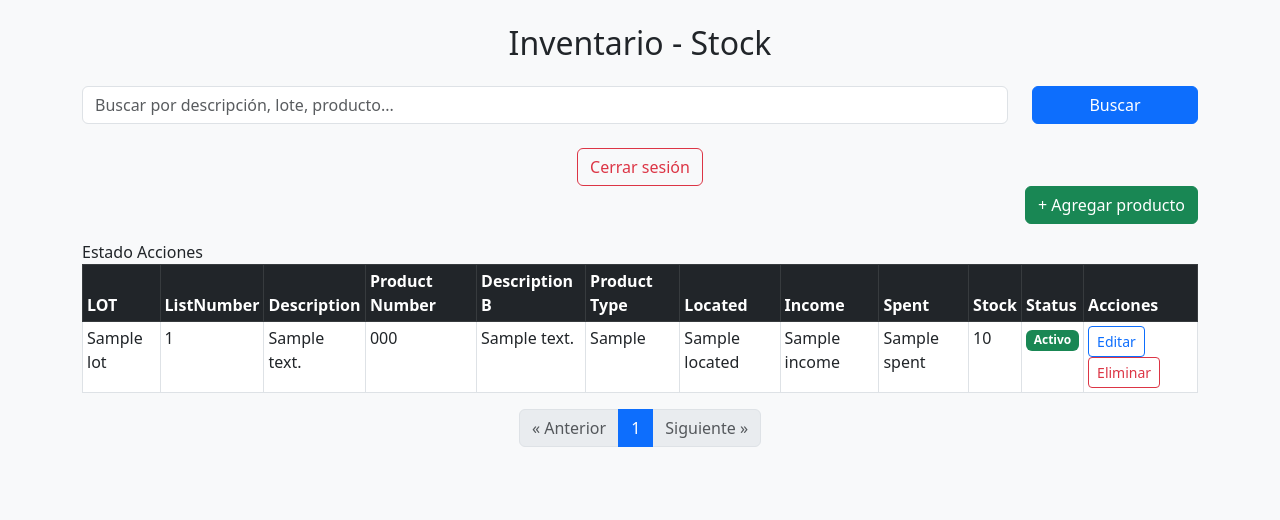
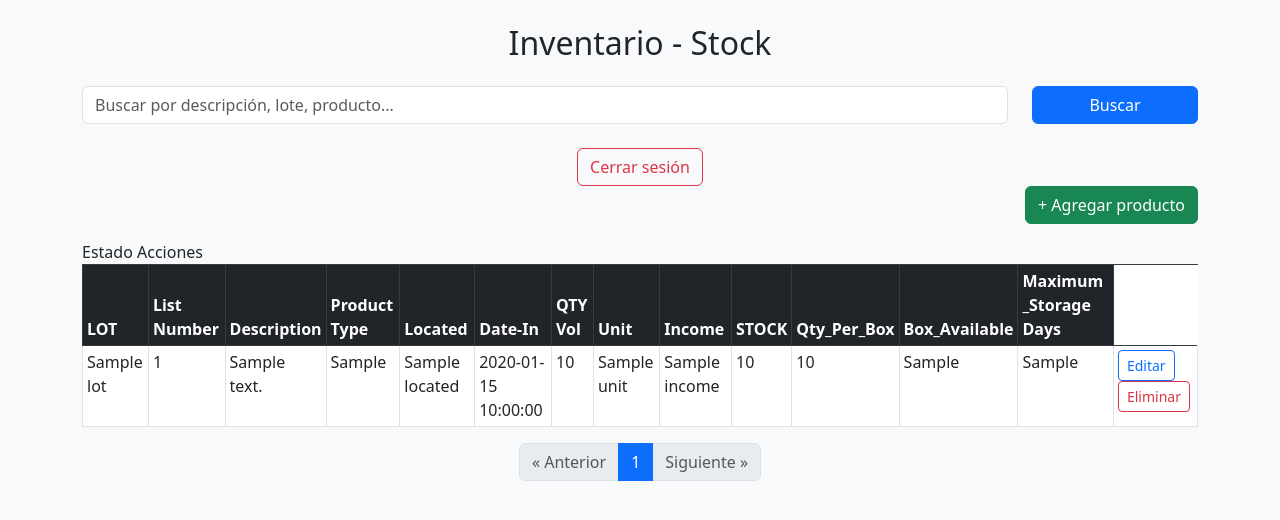
Before and after one commit to jim29-icu/app2, a Flask app: page /inventario in a window 1280 px wide. Shown: the top 520 px of the page. Run offline with Flask 3, Linux system fonts and the light colour scheme; a database or web service that is not in the repository returns one stand-in record (values such as "Sample title").

Commit message:
Update invetario
Adding missing columns

```diff
--- a/templates/inventario.html
+++ b/templates/inventario.html
@@ -31,17 +31,20 @@
       <thead class="table-dark">
         <tr>
           <th>LOT</th>
-          <th>ListNumber</th>
+          <th>List Number</th>
           <th>Description</th>
-          <th>Product Number</th>
-          <th>Description B</th>
           <th>Product Type</th>
           <th>Located</th>
+          <th>Date-In</th>
+          <th>QTY Vol</th>
+          <th>Unit</th>
           <th>Income</th>
-          <th>Spent</th>
-          <th>Stock</th>
-          <th>Status</th>
-          <th>Acciones</th>
+          <th>STOCK</th>
+          <th>Qty_Per_Box</th>
+          <th>Box_Available</th>
+          <th>Maximum _Storage Days</th>
+
+
         </tr>
       </thead>
 
@@ -51,20 +54,17 @@
           <td>{{ item["LOT"] }}</td>
           <td>{{ item["ListNumber"] }}</td>
           <td>{{ item["Description"] }}</td>
-          <td>{{ item["Product Number"] }}</td>
-          <td>{{ item["Description b"] }}</td>
-          <td>{{ item["Product Type"] }}</td>
+          <td>{{ item["Product_Type"] }}</td>
           <td>{{ item["Located"] }}</td>
+          <td>{{ item["Date_In"] }}</td>
+          <td>{{ item["QTY_Vol."] }}</td>
+          <td>{{ item["Unit"] }}</td>
           <td>{{ item["Income"] }}</td>
-          <td>{{ item["Spent"] }}</td>
           <td>{{ item["STOCK"] }}</td>
-          <td>
-            {% if item["STATUS"] %}
-              <span class="badge bg-success">Activo</span>
-            {% else %}
-              <span class="badge bg-secondary">Inactivo</span>
-            {% endif %}
-          </td>
+          <td>{{ item["Qty_Per_Box"] }}</td>
+          <td>{{ item["Box_Available"] }}</td>
+         <td>{{ item["Maximum _Storage (Days)"] }}</td>
+
           <td>
             <a href="/editar/{{ item._id }}" class="btn btn-sm btn-outline-primary">Editar</a>
             <a href="/eliminar/{{ item._id }}" class="btn btn-sm btn-outline-danger" onclick="return confirm('¿Eliminar este producto?')">Eliminar</a>
```
